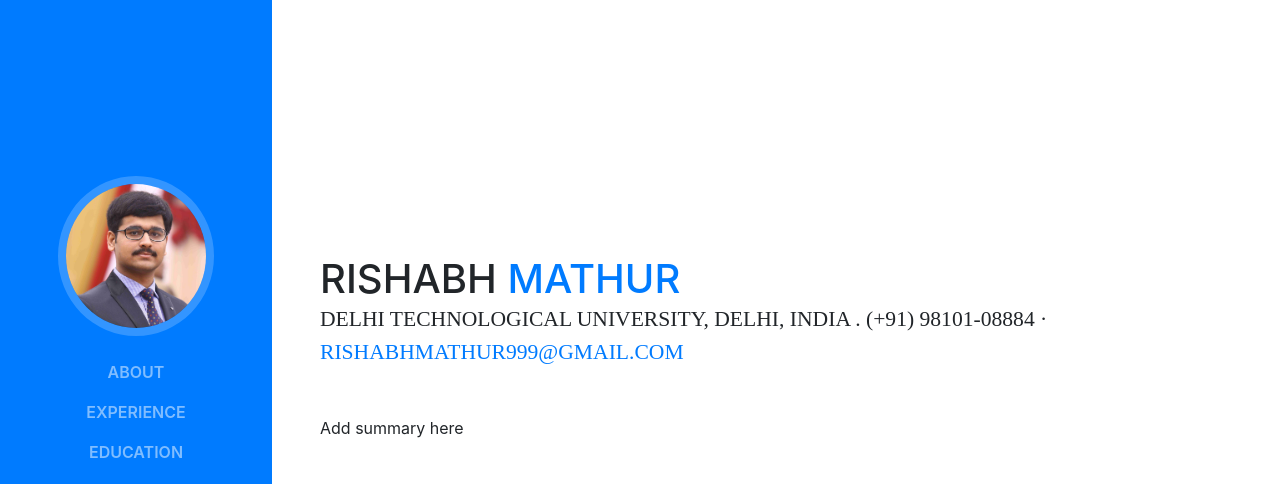
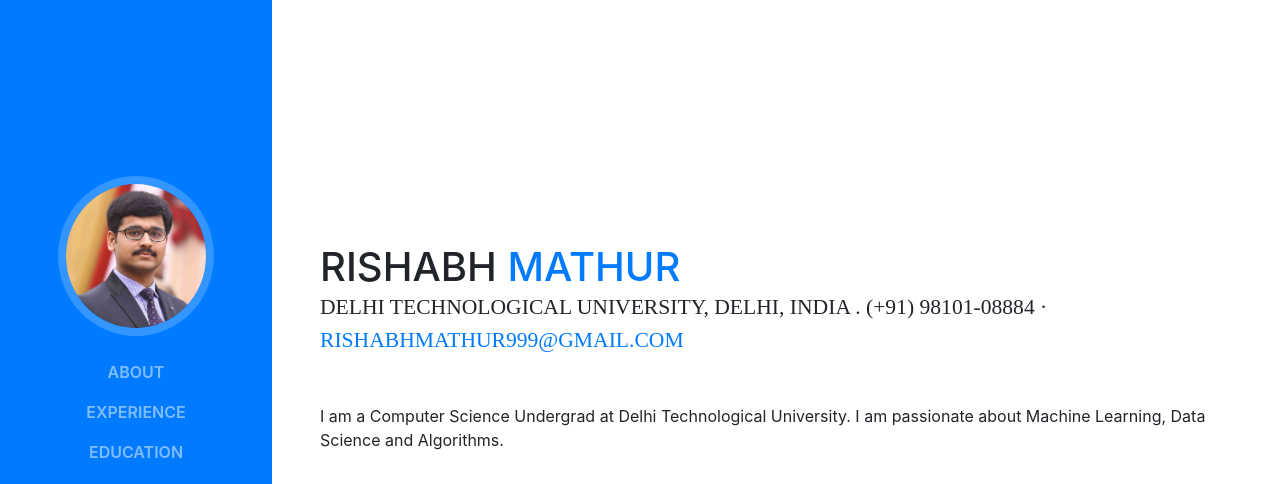
Before and after one commit to rishabh-mathur/rishabh-mathur.github.io, a website with bundled scripts: page index.html in a window 1280 px wide. Shown: the top 484 px of the page. Built offline with nearby package versions, Linux system fonts and the light colour scheme; a web font is replaced by a local one.

Commit message:
Third commit

```diff
--- a/index.html
+++ b/index.html
@@ -74,7 +74,7 @@
           <div class="subheading mb-5">Delhi Technological University, Delhi, India . (+91) 98101-08884 ·
             <a href="mailto:rishabhmathur999@gmail.com">rishabhmathur999@gmail.com</a>
           </div>
-          <p class="mb-5">Add summary here</p>
+          <p class="mb-5">I am a Computer Science Undergrad at Delhi Technological University. I am passionate about Machine Learning, Data Science and Algorithms.</p>
           <ul class="list-inline list-social-icons mb-0">
             <li class="list-inline-item">
               <a href="https://www.facebook.com/rishabh.mathur.dce">
```
